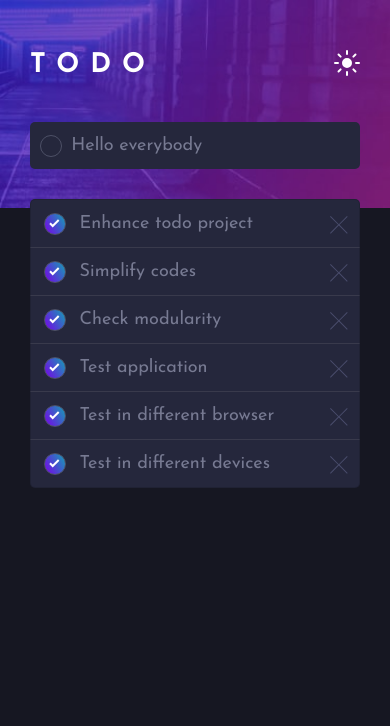
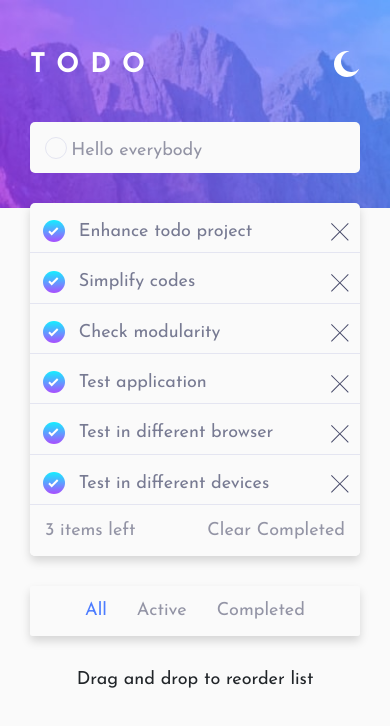
Before and after one commit to alisariyer/todo-app, a React (Create React App) app: page / in a window 390 px wide. Shown: the top 726 px of the page. Built offline with nearby package versions, Linux system fonts and the light colour scheme.

Commit message:
Add light and dark theme styling for mobile views

```diff
--- a/src/App.js
+++ b/src/App.js
@@ -2,13 +2,19 @@ import React from "react";
 import Header from "./components/Header";
 import Input from "./components/Input";
 import ItemList from "./components/ItemList";
+import FilterMenu from "./components/FilterMenu";
 
 export default function App() {
   return (
-    <div className="container-fluid p-5">
+    <div className="container-fluid p-5 light-mode">
+      <div className="bg"></div>
       <Header />
       <Input />
       <ItemList />
+      <FilterMenu />
+      <div className="instructions text-center my-5">
+        Drag and drop to reorder list
+      </div>
     </div>
   );
 }
--- /dev/null
+++ b/src/components/FilterMenu.js
@@ -0,0 +1,13 @@
+import React from "react";
+
+export default function FilterMenu() {
+  return (
+    <div className="list-group shadow">
+      <div className="list-group-item  border-radius border-0 d-flex justify-content-center align-items-center">
+        <span className="menu-item active mx-4">All</span>
+        <span className="menu-item mx-4">Active</span>
+        <span className="menu-item mx-4">Completed</span>
+      </div>
+    </div>
+  );
+}
--- a/src/components/Header.js
+++ b/src/components/Header.js
@@ -4,7 +4,7 @@ export default function Header() {
   return (
     <header className="d-flex justify-content-between align-items-start mb-5">
       <h1 className="bold text-white m-0">TODO</h1>
-      <img className="theme-btn" src="./images/icon-sun.svg" alt="light theme icon" />
+      <div className="btn-theme"></div>
     </header>
   );
 }
--- a/src/components/Input.js
+++ b/src/components/Input.js
@@ -3,10 +3,10 @@ import React from "react";
 export default function Input() {
   return (
     <div className="list-group">
-      <div className="list-group-item border px-4 py-3">
-        <div className="row align-items-center">
-          <div className="col-1 p-0">
-            <div className="img-container mx-auto">
+      <div className="list-group-item border-radius border-0 p-4">
+        <div className="row">
+          <div className="col-1">
+            <div className="check-container">
             </div>
           </div>
           <div className="col-11">
--- a/src/components/ItemList.js
+++ b/src/components/ItemList.js
@@ -10,14 +10,14 @@ export default function ItemList() {
     "Test in different devices",
   ].map((word) => {
     return (
-      <div className="list-group-item px-4 py-3">
+      <div className="list-group-item border-0 p-4 align-items-center">
         <div className="row align-items-center">
           <div className="col-1 px-2">
-            <div className="img-container bg-check mx-auto">
+            <div className="check-container bg-check mx-auto">
               <img src="./images/icon-check.svg" alt="check" />
             </div>
           </div>
-          <div className="col-10 px-4">
+          <div className="col-10 px-4 not-finished">
             <p>{word}</p>
           </div>
           <div className="col-1 px-2 text-center">
@@ -27,5 +27,12 @@ export default function ItemList() {
       </div>
     );
   });
-  return <div className="list-group my-5 border"> {list}</div>;
+  return (
+    <div className="list-group shadow my-5 border-radius">
+      {list}
+      <div className="list-group-item  p-4 border-0 d-flex justify-content-between align-items-center">
+        <p><span className="remain-item">3</span> items left</p>
+        <p>Clear Completed</p>
+      </div>
+    </div>);
 }
--- a/src/css/base.css
+++ b/src/css/base.css
@@ -13,6 +13,9 @@
     ds: desaturated
     hv: hover
     */
+
+    /* other colors */
+    --clr-blue: hsl(224, 100%, 65%);
 
     /* light theme colors */
     --clr-lt-vl-gray: hsl(0, 0%, 98%);
@@ -48,6 +51,28 @@
     font-weight: 700;
 }
 
+/* overwrite bootstrap border */
+.border-radius {
+    border-radius: 5px !important;
+}
+
+.bg-check {
+    background: linear-gradient(0deg, rgb(169, 78, 255), rgb(19, 239, 255));
+    border: none !important;
+}
+
+.not-finished {
+    color: var(--clr-dt-lg-hv-blue);
+}
+
+.instructions {
+    color: var(--clr-dt-dg-);
+}
+
+.menu-item.active {
+    color: var(--clr-blue);
+}
+
 /*■■■■■■■■■■■■■■■■■■■■■■■■■■■■■■■■■■■■■■■■■■■■■■■■■■■■■■■■■■■■
                     Base Styling
 ■■■■■■■■■■■■■■■■■■■■■■■■■■■■■■■■■■■■■■■■■■■■■■■■■■■■■■■■■■■■*/
@@ -56,6 +81,12 @@ body {
     font-family: var(--ff);
     font-size: var(--fs);
     font-weight: 400;
+}
+
+.bg {
+    position: fixed;
+    inset: 0;
+    z-index: -9999;
     background: no-repeat top/100% url("../../public/images/bg-mobile-dark.jpg"), var(--clr-dt-vd-blue);
 }
 
@@ -68,27 +99,31 @@ h1 {
     letter-spacing: 1.1rem;
 }
 
+.btn-theme {
+    width: calc(var(--fs) * 1.5);
+    height: calc(var(--fs) * 1.5);
+    background: center no-repeat url('../../public/images/icon-sun.svg');
+}
+
 p {
     margin: 0;
 }
 
+.list-group.shadow {
+    box-shadow: 0 1rem 3rem 0 var(--clr-lt-vlg-blue);
+}
+
 .list-group > *:not(:last-of-type) {
-    border-bottom: 1px solid var(--clr-dt-vdg-blue2);
+    border-bottom: 1px solid var(--clr-dt-vdg-blue2) !important;
 }
 
 .list-group-item {
+    height: calc(var(--fs) * 2.8);
     color: var(--clr-dt-dg-blue);
     background-color: var(--clr-dt-vd-ds-blue);
 }
 
-
-/* overwrite bootstrap border */
-.border {
-    border: none !important;
-    border-radius: 5px !important;
-}
-
-.img-container {
+.check-container {
     display: flex;
     justify-content: center;
     align-items: center;
@@ -98,6 +133,31 @@ p {
     border-radius: 50%;
 }
 
-.bg-check {
-    background: linear-gradient(60deg, rgb(120, 0, 233), rgb(19, 160, 179));
+/*■■■■■■■■■■■■■■■■■■■■■■■■■■■■■■■■■■■■■■■■■■■■■■■■■■■■■■■■■■■■
+                    Light Theme Styling
+■■■■■■■■■■■■■■■■■■■■■■■■■■■■■■■■■■■■■■■■■■■■■■■■■■■■■■■■■■■■*/
+
+.light-mode .btn-theme {
+    background: center no-repeat url('../../public/images/icon-moon.svg');
 }
+
+.light-mode .bg {
+    background: no-repeat top/100% url("../../public/images/bg-mobile-light.jpg"), var(--clr-lt-vl-gray);
+}
+
+.light-mode .check-container {
+    border-color: var(--clr-lt-vlg-blue);
+}
+
+.light-mode .list-group-item {
+    background-color: var(--clr-lt-vl-gray);
+    color: var(--clr-lt-dg-blue);
+}
+
+.light-mode .list-group > *:not(:last-of-type) {
+    border-bottom: 1px solid var(--clr-lt-vlg-blue) !important;
+}
+
+.light-mode .not-finished {
+    color: var(--clr-dt-dg-blue);
+}
```
Also changed, not shown: src/components/ListItem.js (deleted, +0 -22 lines).
